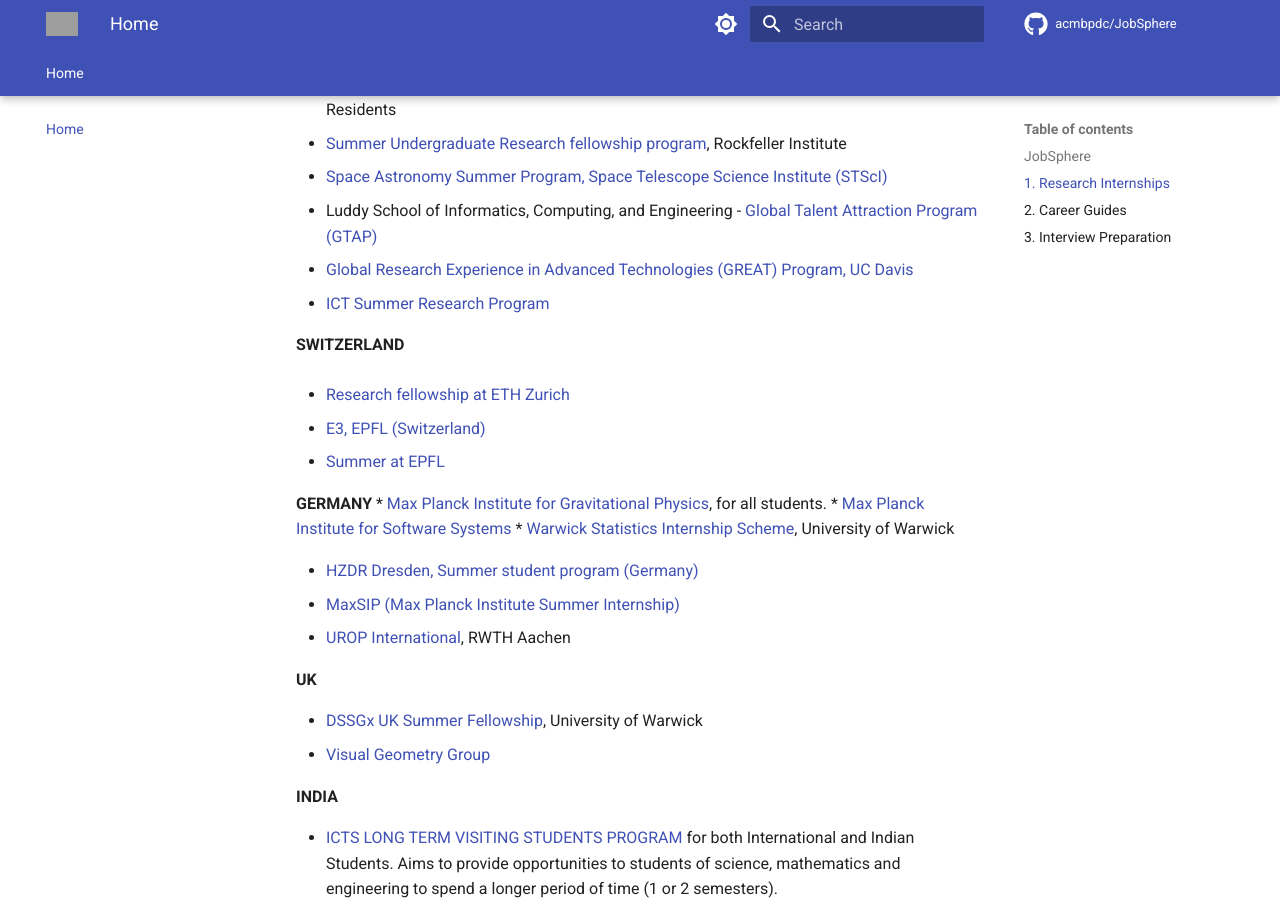
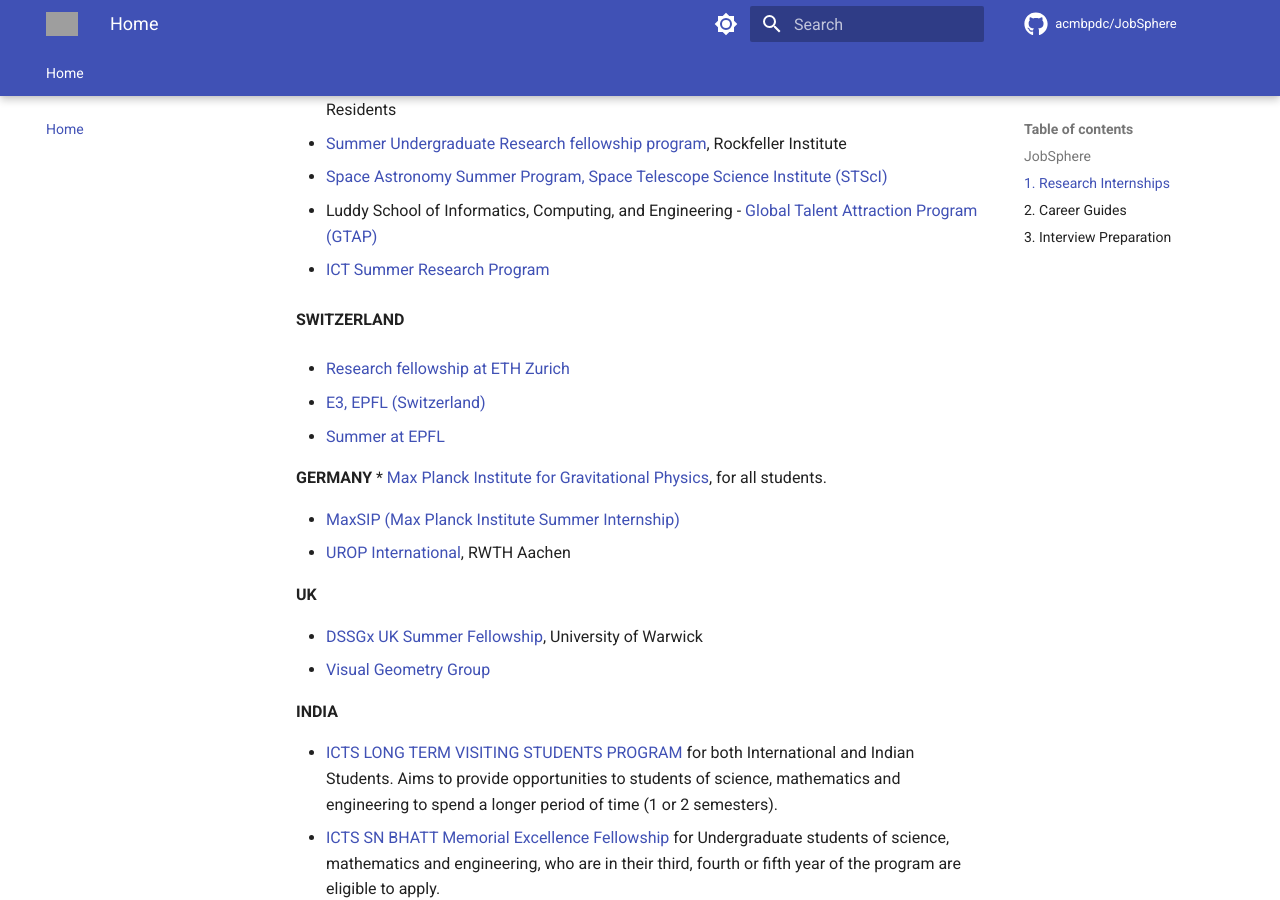
Before and after one commit to acmbpdc/JobSphere, an MkDocs documentation site: the page built from docs/index.md, in a window 1280 px wide and 900 px high, scrolled down 1053 px. Built offline with MkDocs 1.6.1 and Material for MkDocs 9.7.7, drawn with Linux system fonts in a browser that asks for light colours; comment, search, counter and statistics services are not loaded; grey boxes are pictures that could not be loaded.

Commit message:
Update index.md

```diff
--- a/docs/index.md
+++ b/docs/index.md
@@ -42,7 +42,7 @@
 
   * Luddy School of Informatics, Computing, and Engineering - [Global Talent Attraction Program (GTAP)](https://luddy.indiana.edu/research/student-research/fellowship.html)
 
-  * [Global Research Experience in Advanced Technologies (GREAT) Program, UC Davis](https://great.ucdavis.edu/)
+
   * [ICT Summer Research Program](https://ict.usc.edu/academics/internships/application/)
 
 
@@ -58,10 +58,8 @@
 
 **GERMANY**
   * [Max Planck Institute for Gravitational Physics](https://www.aei.mpg.de/student-internships), for all students.
-  * [Max Planck Institute for Software Systems](https://apply.mpi-sws.org/register/internship/)
-  * [Warwick Statistics Internship Scheme](https://warwick.ac.uk/fac/sci/statistics/research/internships/), University of Warwick
 
-  * [HZDR Dresden, Summer student program (Germany)](https://www.hzdr.de/db/Cms?pOid=34387&pNid=2519)
+
   * [MaxSIP (Max Planck Institute Summer Internship)](https://imprs-ls.opencampus.net/en/maxsip_application_info)
   * [UROP International](http://www.rwth-aachen.de/cms/root/Forschung/Angebote-fuer-Forschende/Angebote-fuer-Studierende/UROP/UROP-INternational/~wnr/Informationen-fuer-Studierende/?lidx=1), RWTH Aachen
 
```
